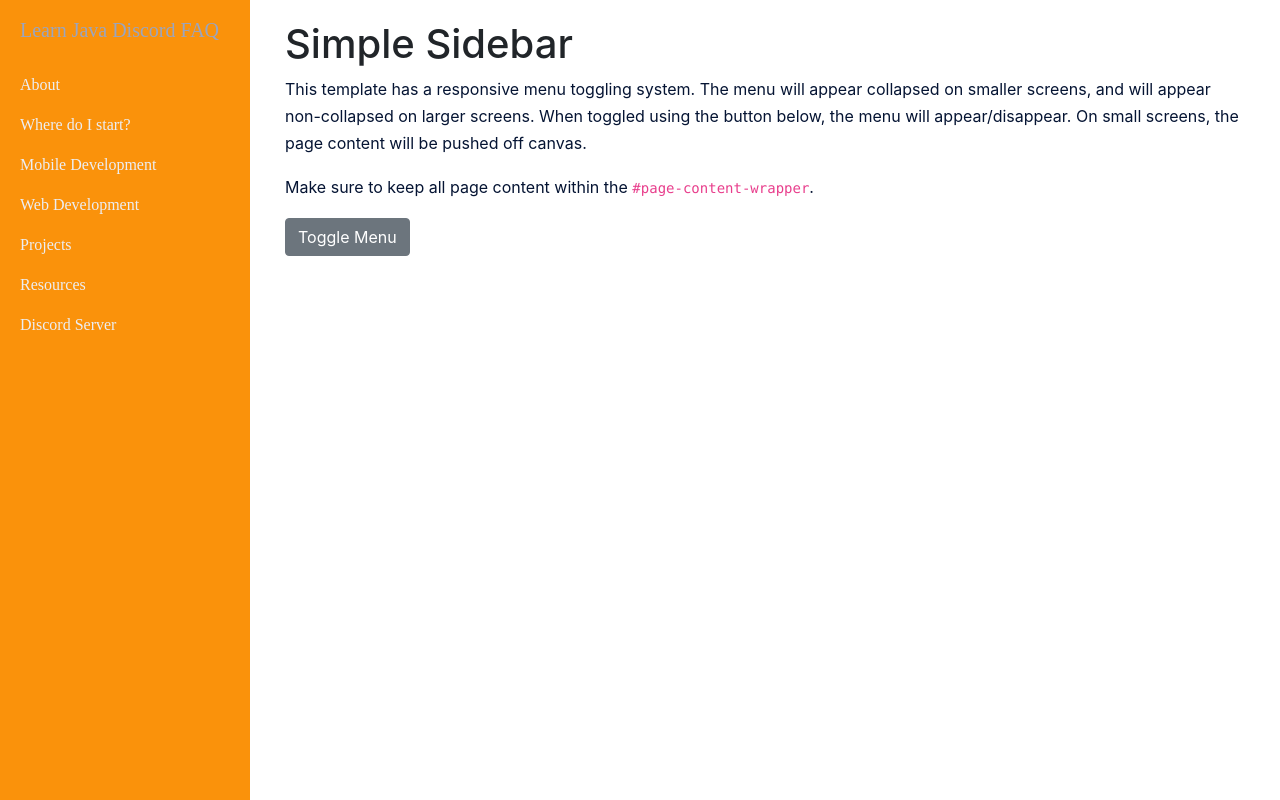
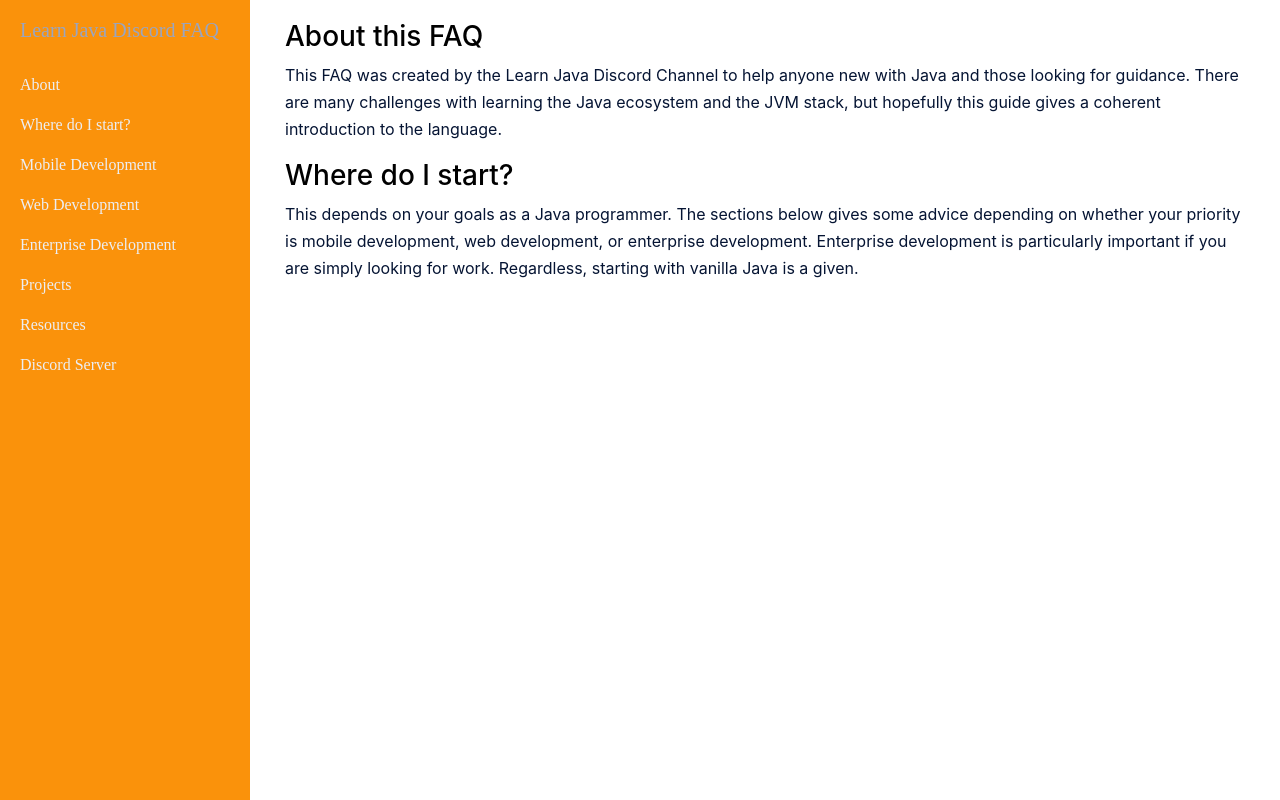
Before and after one commit to learn-java-discord/learn-java-discord.github.io, a website: page index.html in a window 1280 px wide. Drawn offline with Linux system fonts and the light colour scheme.

Commit message:
Added About and Where Do I Start Section

```diff
--- a/index.html
+++ b/index.html
@@ -43,6 +43,9 @@
                     <a href="#webdev">Web Development</a>
                 </li>
                 <li>
+                    <a href="#enterprisedev">Enterprise Development</a>
+                </li>
+                <li>
                     <a href="#projects">Projects</a>
                 </li>
                 <li>
@@ -58,10 +61,13 @@
         <!-- Page Content -->
         <div id="page-content-wrapper">
             <div class="container-fluid">
-                <h1>Simple Sidebar</h1>
-                <p>This template has a responsive menu toggling system. The menu will appear collapsed on smaller screens, and will appear non-collapsed on larger screens. When toggled using the button below, the menu will appear/disappear. On small screens, the page content will be pushed off canvas.</p>
-                <p>Make sure to keep all page content within the <code>#page-content-wrapper</code>.</p>
-                <a href="#menu-toggle" class="btn btn-secondary" id="menu-toggle">Toggle Menu</a>
+                <h3 id="about">About this FAQ</h3>
+                <p>This FAQ was created by the Learn Java Discord Channel to help anyone new with Java and those looking for guidance. There are many challenges with learning the Java ecosystem and the JVM stack, but hopefully this guide gives a coherent introduction to the language.</p>
+
+                <h3 id="wheredoistart">Where do I start?</h3>
+                <p>This depends on your goals as a Java programmer. The sections below gives some advice depending on whether your priority is mobile development, web development, or enterprise development. Enterprise development is particularly important if you are simply looking for work. Regardless, starting with vanilla Java is a given.</p>
+
+                <h3 id="mobiledev"></h3>
             </div>
         </div>
         <!-- /#page-content-wrapper -->
```
Also changed, not shown: .travis.yml (added), 1 other file.
